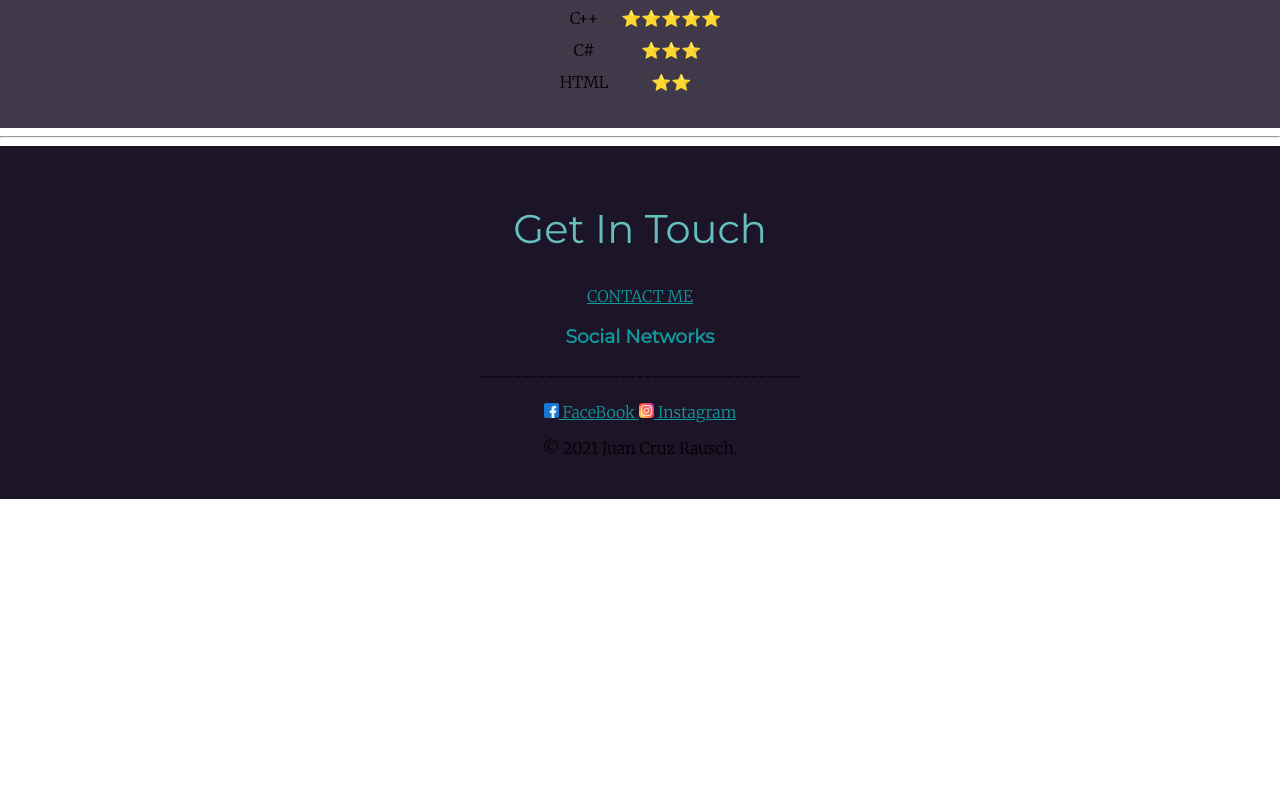
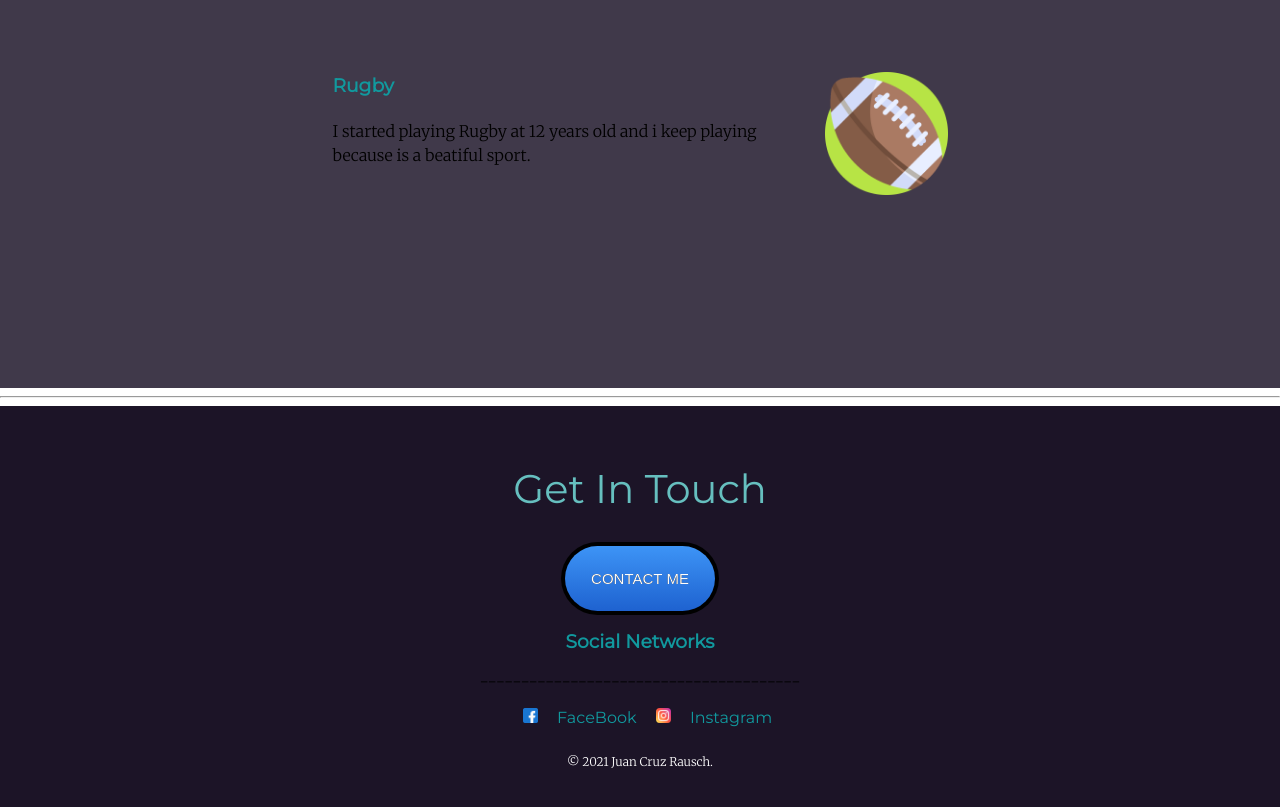
Before and after one commit to JuanCruzRausch/CV, a plain HTML site: page index.html in a window 1280 px wide. Shown: the part 1744-2551 px from the top of the page. Before the commit the page ends 2243 px from the top, so only its background shows below. Drawn offline with Linux system fonts and the light colour scheme.

Commit message:
Add files via upload

```diff
--- a/css/styles.css
+++ b/css/styles.css
@@ -26,6 +26,11 @@ h3{
 }
 a{
   color: #11999E;
+  font-family: Montserrat, serif;
+  text-decoration: none;
+}
+a:hover{
+  color: white;
 }
 .profile{
   background-color: #7eca9c;
@@ -38,6 +43,22 @@ a{
 .contact-me{
   background-color: #1c1427;
   padding: 25px;
+}
+.skill-row{
+  width: 50%;
+  margin: 100px auto 100px auto;
+  text-align: left;
+  line-height: 1.5;
+}
+.programmer-img{
+  width: 25%;
+  float: left;
+  margin-right: 30px;
+}
+.rugby-img{
+  width: 20%;
+  float: right;
+  margin-left: 30px;
 }
 .top-container{
   background-color: #CCFFBD;
@@ -53,3 +74,55 @@ a{
   position: absolute;
   left: 550px;
 }
+.RedSocial-img{
+  width: 15px;
+  margin-right: 15px;
+  margin-left: 15px;
+}
+.copyright{
+  color: white;
+  font-size: 0.75rem;
+  padding: 15px;
+}
+.BUTTON_SHW {
+   background: #3D94F6;
+   background-image: -webkit-linear-gradient(top, #3D94F6, #1E62D0);
+   background-image: -moz-linear-gradient(top, #3D94F6, #1E62D0);
+   background-image: -ms-linear-gradient(top, #3D94F6, #1E62D0);
+   background-image: -o-linear-gradient(top, #3D94F6, #1E62D0);
+   background-image: -webkit-gradient(to bottom, #3D94F6, #1E62D0);
+   -webkit-border-radius: 50px;
+   -moz-border-radius: 50px;
+   border-radius: 50px;
+   height: 15px;
+   line-height: 15px;
+   color: #FFFFFF;
+   font-family: Arial;
+   width: 100px;
+   font-size: 15px;
+   font-weight: 300;
+   padding: 25px;
+   -webkit-box-shadow: 0 0 0 4px #000000;
+   -moz-box-shadow: 0 0 0 4px #000000;
+   box-shadow: 0 0 0 4px #000000;
+   text-shadow: 0 0 0 #000000;
+   border: solid #FFFFFF 0;
+   text-decoration: none;
+   display: inline-block;
+   cursor: pointer;
+   text-align: center;
+}
+
+.BUTTON_SHW:hover {
+   border: solid #FFFFFF 0;
+   background: #206CE7;
+   background-image: -webkit-linear-gradient(top, #206CE7, #07376E);
+   background-image: -moz-linear-gradient(top, #206CE7, #07376E);
+   background-image: -ms-linear-gradient(top, #206CE7, #07376E);
+   background-image: -o-linear-gradient(top, #206CE7, #07376E);
+   background-image: -webkit-gradient(to bottom, #206CE7, #07376E);
+   -webkit-border-radius: 50px;
+   -moz-border-radius: 50px;
+   border-radius: 50px;
+   text-decoration: none;
+}
--- a/index.html
+++ b/index.html
@@ -26,7 +26,7 @@
       <div class="skills">
         <h2>My Skills.</h2>
         <div class="skill-row">
-          <img width="200px "src="imagenes/programacion.png" alt="prog-img">
+          <img class="programmer-img"src="imagenes/programacion.png" alt="prog-img">
           <h3>Programming</h3>
           <p>I have learned few lenguages.</p>
           <table cellspacing="10">
@@ -52,16 +52,21 @@
             </tbody>
           </table>
         </div>
+        <div class="skill-row">
+          <img class="rugby-img" src="imagenes/american-football.png" alt="rugby-img">
+          <h3>Rugby</h3>
+          <p>I started playing Rugby at 12 years old and i keep playing because is a beatiful sport.<br><br><br><br><br></p>
+        </div>
       </div>
       <hr>
       <div class="contact-me">
         <h2>Get In Touch</h2>
-        <a class="btn" href="mailto:juancruz_rausch@hotmail.com">CONTACT ME</a>
+        <a class="BUTTON_SHW" href="mailto:juancruz_rausch@hotmail.com">CONTACT ME</a>
         <h3>Social Networks</h3>
         <p>---------------------------------------</p>
-        <a href="https://www.facebook.com/juancruz.rausch/"><img width="15px"src="imagenes/facebook.png" alt="facebook-img">  FaceBook  </a>
-        <a href="https://www.instagram.com/juancruzrausch/"><img width="15px"src="imagenes/instagram.png" alt="instagram-img">  Instagram  </a>
-        <p>© 2021 Juan Cruz Rausch.</p>
+        <a href="https://www.facebook.com/juancruz.rausch/"><img class="RedSocial-img" src="imagenes/facebook.png" alt="facebook-img">  FaceBook  </a>
+        <a href="https://www.instagram.com/juancruzrausch/"><img class="RedSocial-img" src="imagenes/instagram.png" alt="instagram-img">  Instagram  </a>
+        <p class="copyright">© 2021 Juan Cruz Rausch.</p>
       </div>
     </div>
   </body>
```
Also changed, not shown: imagenes/american-football.png (added).
